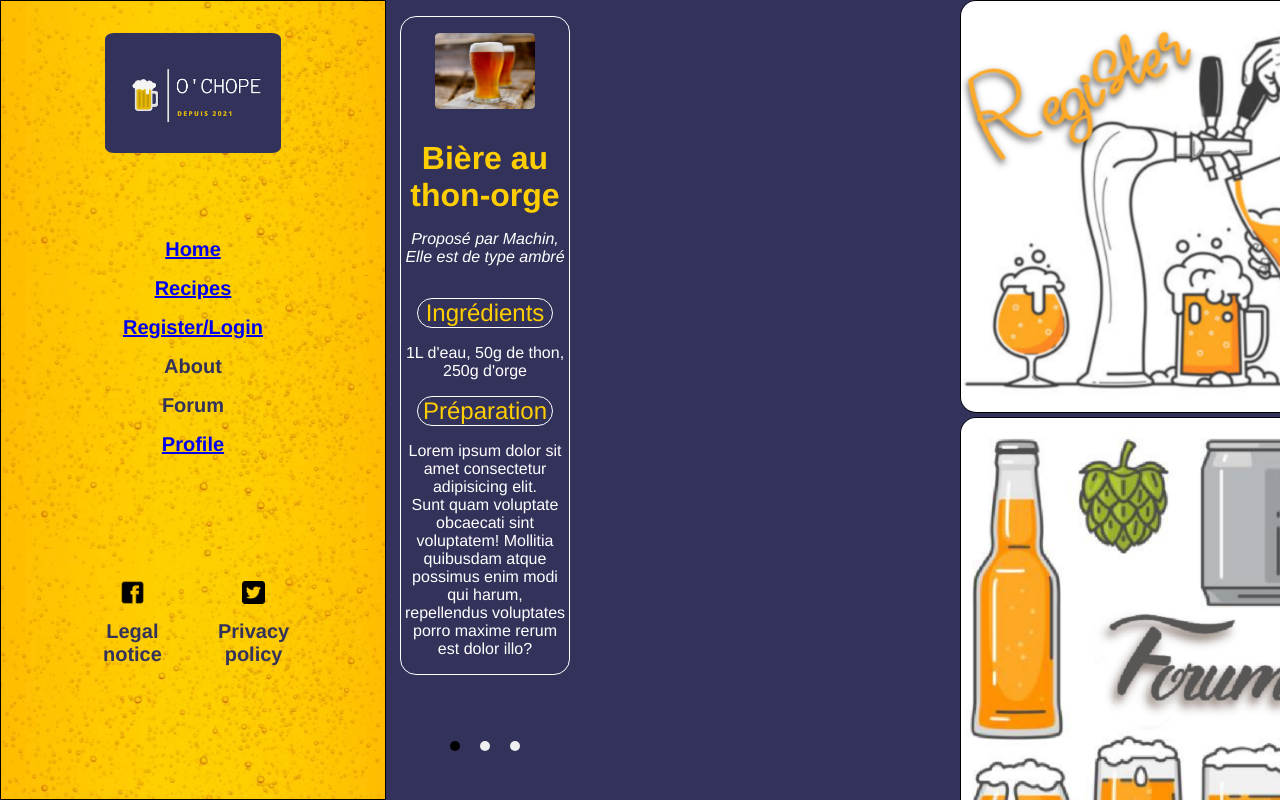
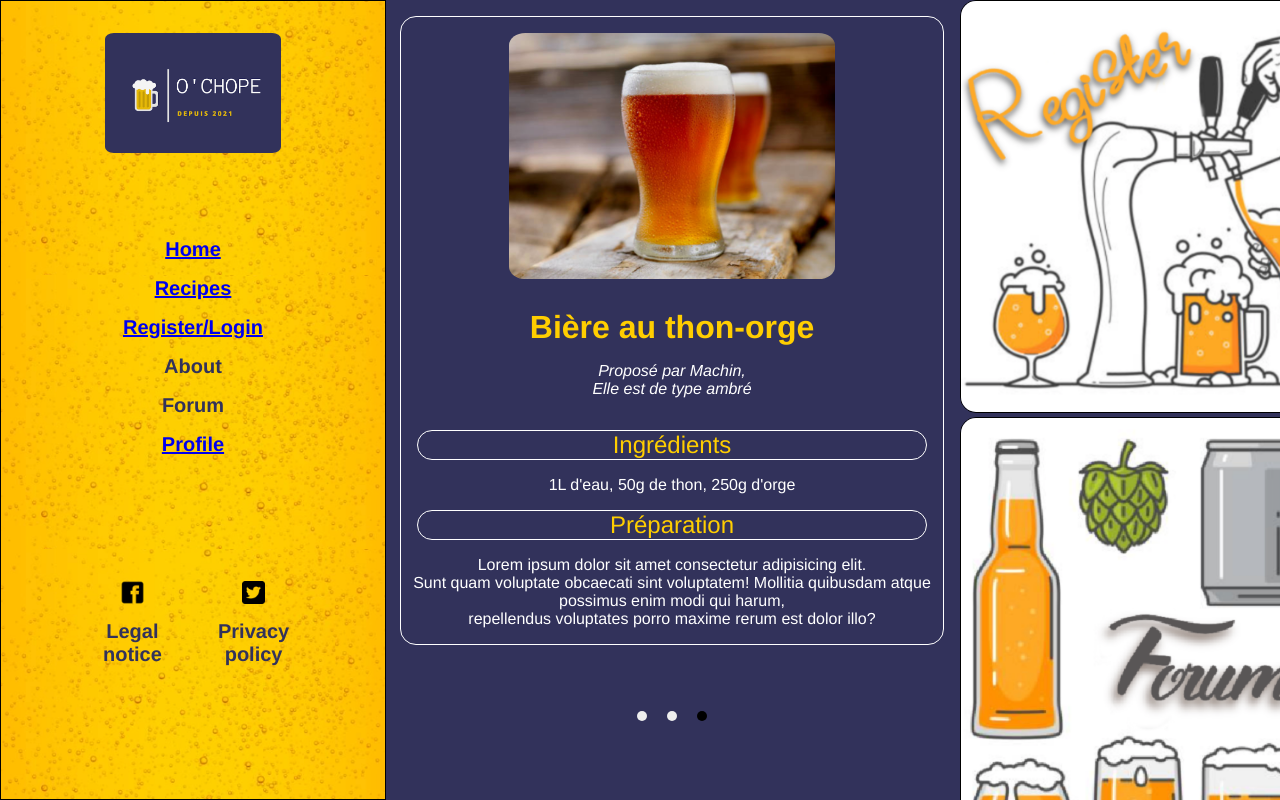
Before and after one commit to debbyputzolu/projet-o-chope, a Vue app in the folder front/ochope/: page / in a window 1280 px wide. Shown: the top 800 px of the page. Built offline with nearby package versions, Linux system fonts and the light colour scheme; no server answers; the HTML template or start-up script is replaced by a standard one.

Commit message:
carousel home finish

```diff
--- a/front/ochope/src/assets/scss/main.scss
+++ b/front/ochope/src/assets/scss/main.scss
@@ -255,7 +255,6 @@ font-size: 3rem;
 }
 
 .carousselHome {
-  width: 35%;
   grid-area: caroussel;
 }
 
--- a/front/ochope/src/components/CarouselHome.vue
+++ b/front/ochope/src/components/CarouselHome.vue
@@ -1,5 +1,5 @@
 <template>
-<carousel class="carousselHome" :perPage="1">
+<carousel class="carousselHome" :perPage="1" :autoplay='true' :loop="true" :autoplayTimeout="2000">
   <slide>
     <Recipe/>
   </slide>
@@ -21,7 +21,7 @@ export default{
     components: {
     Carousel,
     Slide,
-   Recipe
+    Recipe
   },
 
 
```
